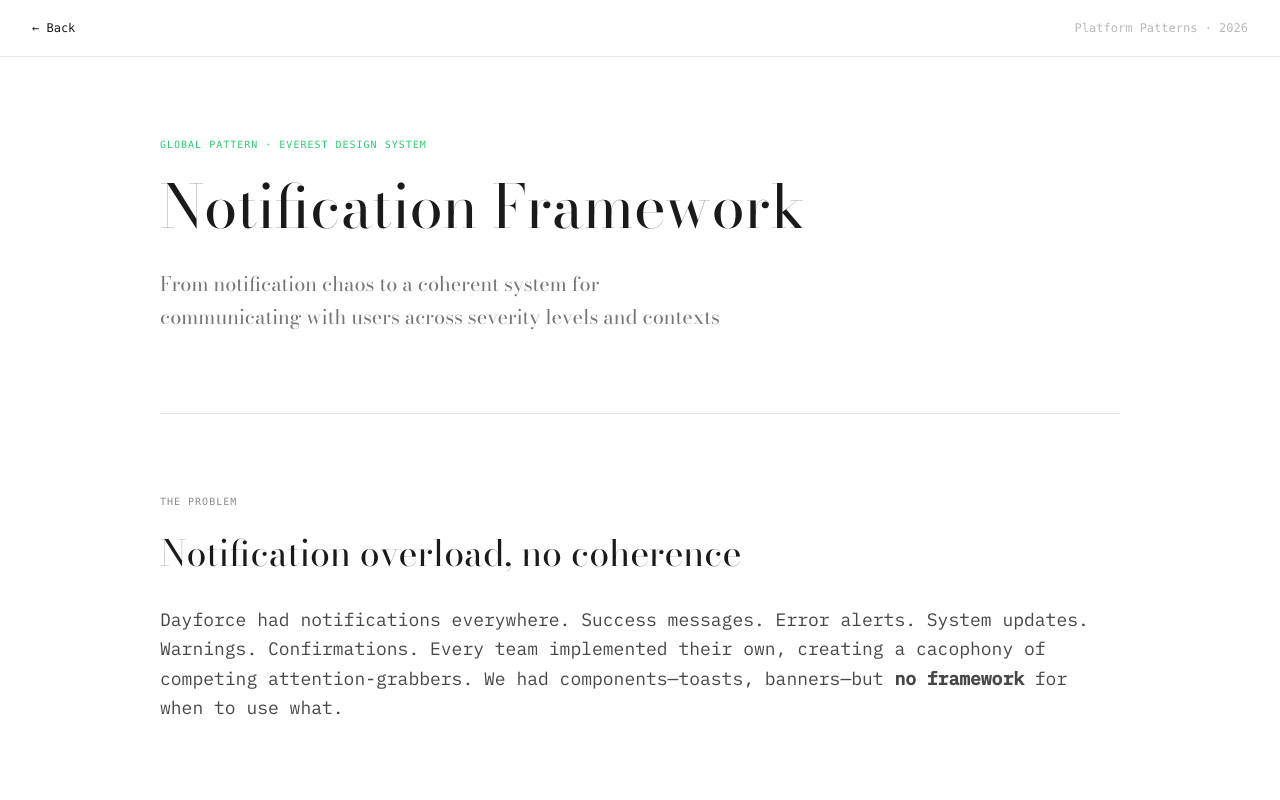
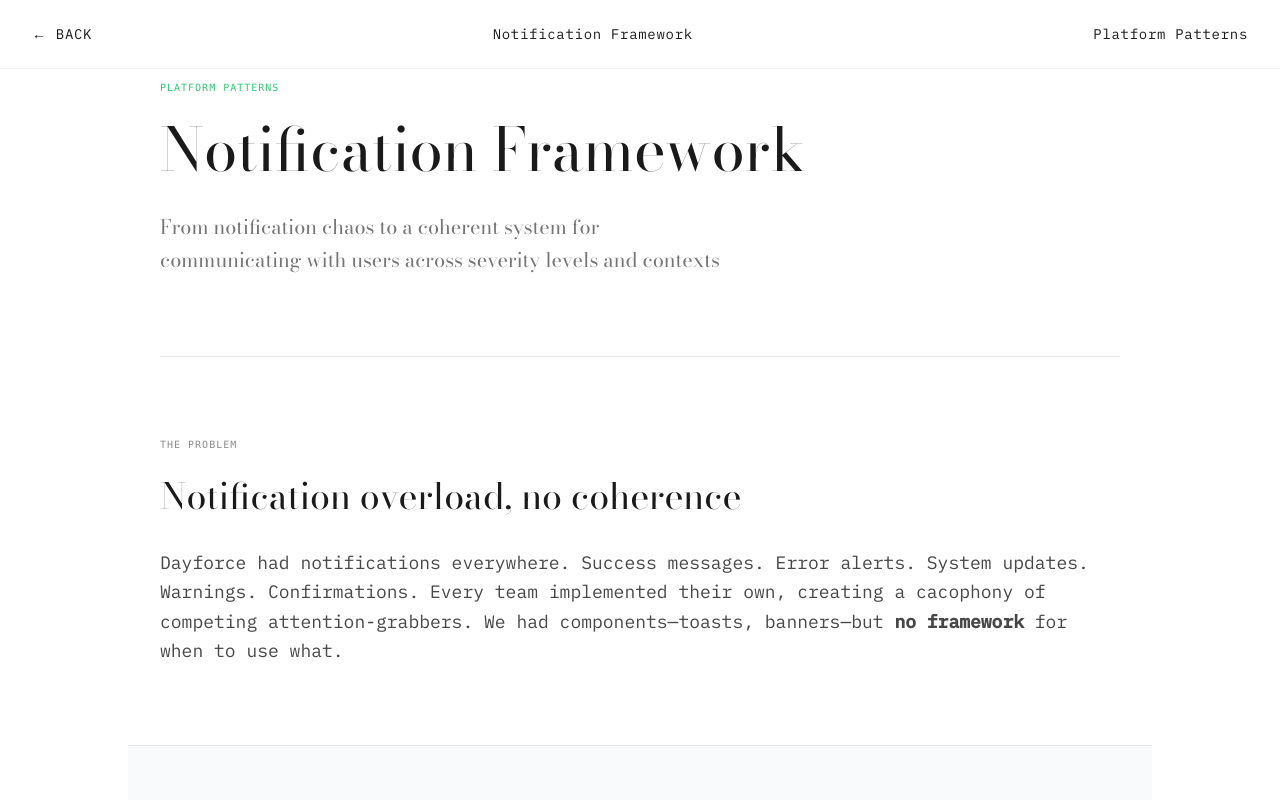
Before and after one commit to angieyoo/portfolio, a Next.js app: page /work/notification-framework in a window 1280 px wide. Shown: the top 800 px of the page. Built offline with nearby package versions, Linux system fonts and the light colour scheme.

Commit message:
Update page.tsx

```diff
--- a/app/work/notification-framework/page.tsx
+++ b/app/work/notification-framework/page.tsx
@@ -1,20 +1,34 @@
 'use client'
 
 import Link from 'next/link'
+import { motion, useReducedMotion } from "framer-motion"
 
 export default function NotificationFramework() {
   return (
     <main className="min-h-screen bg-white">
-      <nav className="border-b border-gray-200 sticky top-0 bg-white z-50">
-        <div className="max-w-7xl mx-auto px-8 py-5 flex justify-between items-center">
-          <Link href="/" className="text-xs hover:opacity-50 transition font-mono">← Back</Link>
-          <div className="text-xs opacity-30 font-mono">Platform Patterns · 2026</div>
+      <motion.nav
+        className="fixed top-0 left-0 right-0 z-50 px-8 py-6 bg-white/80 backdrop-blur-sm border-b border-text/5"
+        initial={{ opacity: 0, y: -20 }}
+        animate={{ opacity: 1, y: 0 }}
+        transition={{ duration: 0.8 }}
+      >
+        <div className="max-w-7xl mx-auto flex justify-between items-center">
+          <Link href="/" className="flex items-center gap-3 hover:opacity-70 transition-opacity">
+            <span className="text-sm font-body tracking-wider text-text">← BACK</span>
+          </Link>
+          <div className="flex items-center gap-3">
+            <span className="text-sm font-body tracking-wider text-text">Notification Framework</span>
+          </div>
+          <div className="flex items-center gap-3">
+            {/*<span className="w-2 h-2 rounded-full bg-accent"></span>*/}
+            <span className="text-sm font-body tracking-wider text-text">Platform Patterns</span>
+          </div>
         </div>
-      </nav>
+      </motion.nav>
 
       <div className="max-w-5xl mx-auto px-8">
         <section className="py-20">
-          <div className="text-[10px] tracking-widest uppercase font-mono text-accent mb-6">Global Pattern · Everest Design System</div>
+          <div className="text-[10px] tracking-widest uppercase font-mono text-accent mb-6">Platform Patterns</div>
           <h1 className="font-display text-6xl leading-none mb-8">Notification Framework</h1>
           <p className="text-xl opacity-60 leading-relaxed max-w-xl font-display">
             From notification chaos to a coherent system for communicating with users across severity levels and contexts
```
